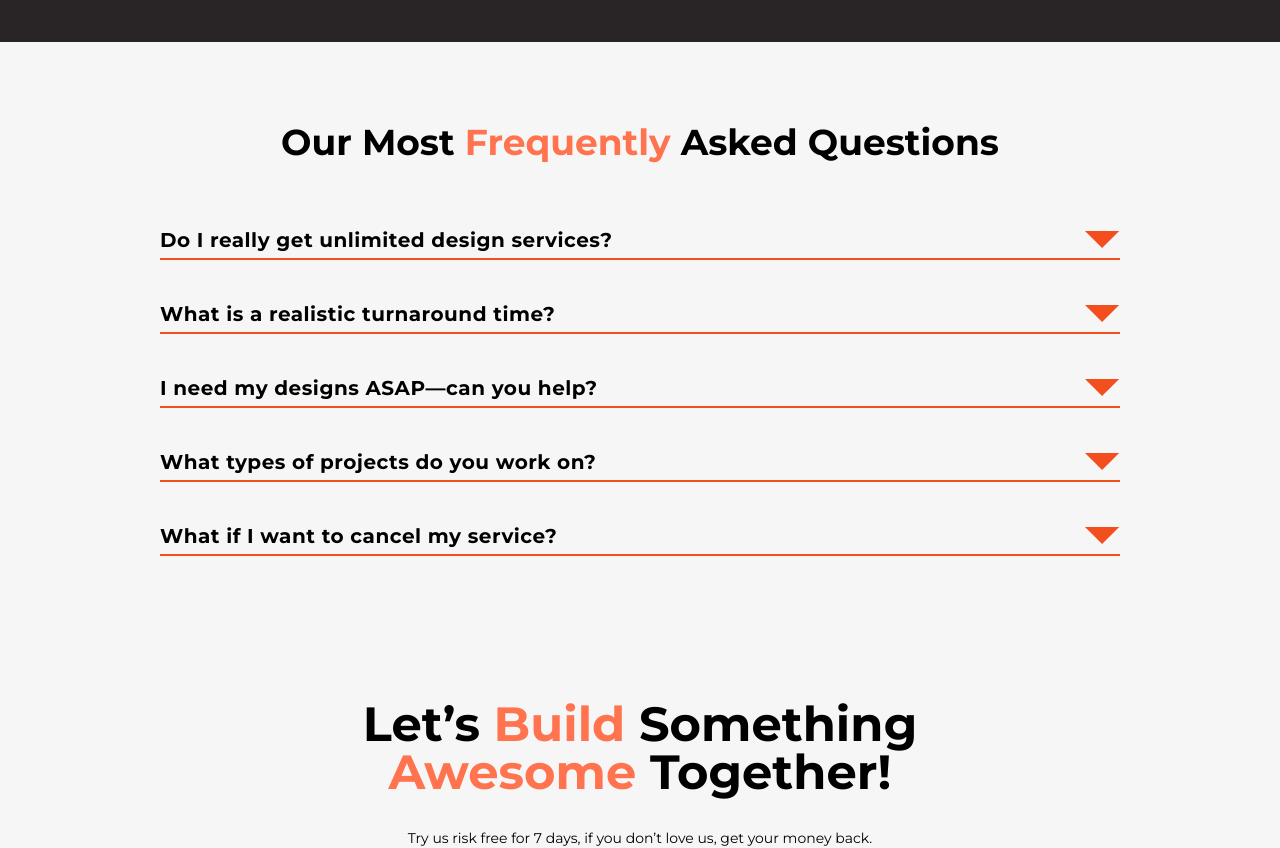
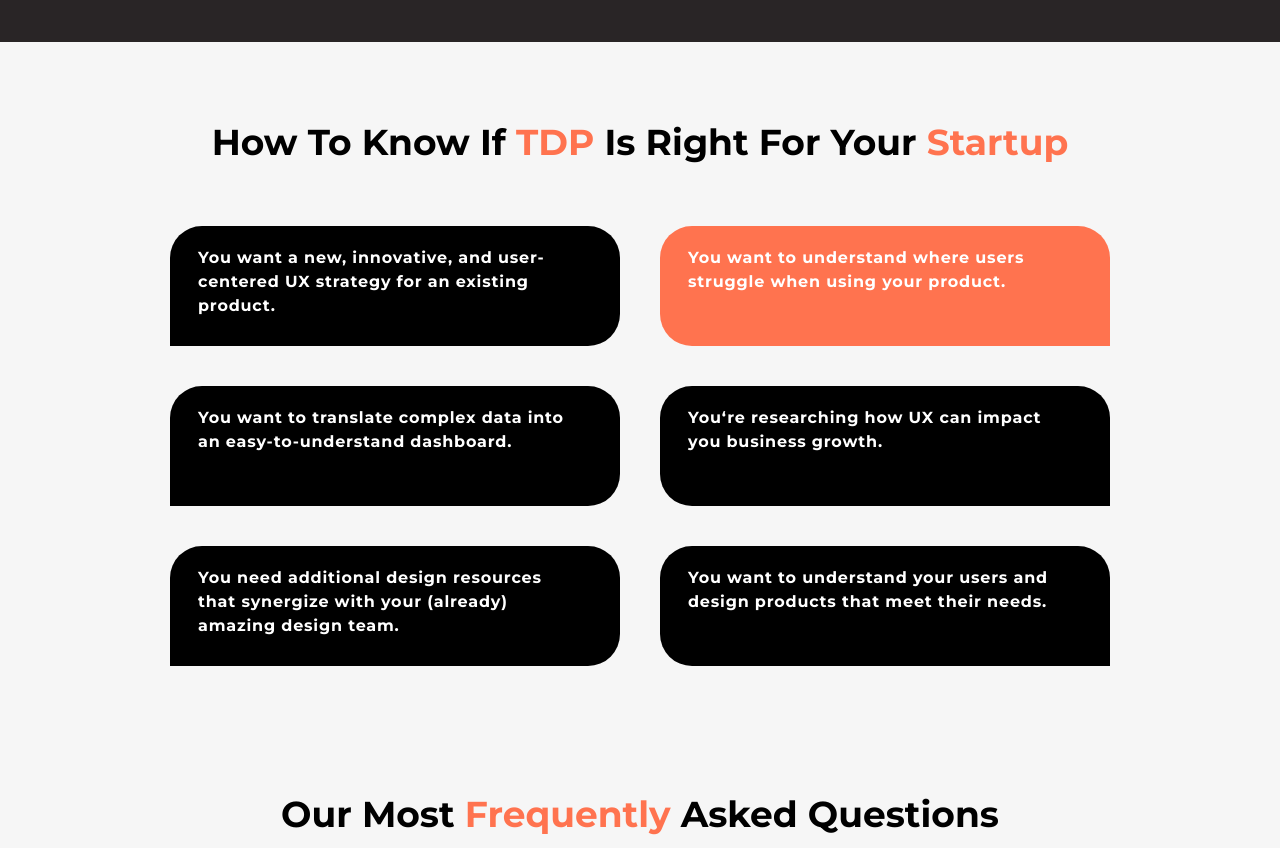
Before and after one commit to Alkaison/UXpert, a React (Vite) app: page / in a window 1280 px wide. Shown: the part 1100-1948 px from the top of the page. Built offline with nearby package versions, Linux system fonts and the light colour scheme.

Commit message:
feat: tips component and update packages-lock.json

```diff
--- a/src/App.jsx
+++ b/src/App.jsx
@@ -1,5 +1,6 @@
 import React from "react";
 import Hero from "./containers/Hero";
+import Tips from "./containers/Tips";
 import Questions from "./containers/Questions";
 import Invitation from "./containers/Invitation";
 import Footer from "./containers/Footer";
@@ -9,6 +10,7 @@ function App() {
   return (
     <React.Fragment>
       <Hero />
+      <Tips />
       <Questions />
       <Invitation />
       <Footer />
--- /dev/null
+++ b/src/components/Tip.jsx
@@ -0,0 +1,16 @@
+import React from "react";
+
+function Tip({ tip, active, position }) {
+  return (
+    <div
+      className={`w-[450px] h-[120px] text-white font-bold tracking-wider pl-7 pr-9 py-5 rounded-[32px] ${
+        position % 2 === 0 ? "rounded-br-[0]" : "rounded-bl-[0]"
+      }`}
+      style={{ backgroundColor: active ? "#FF734F" : "#000000" }}
+    >
+      {tip}
+    </div>
+  );
+}
+
+export default Tip;
--- a/src/containers/Questions.jsx
+++ b/src/containers/Questions.jsx
@@ -5,14 +5,14 @@ import { faqQuestions } from "../scripts/questions";
 function Questions() {
   return (
     <div className="my-20 bg-[#F6F6F6] flex flex-col items-center justify-center gap-16">
-      <h3 className="text-4xl font-bold capitalize">
+      <h3 className="mt-12 text-4xl font-bold capitalize">
         Our most <span className="text-[#FF734F]">frequently</span> asked
         questions
       </h3>
 
       <div className="w-[75%] flex flex-col gap-10">
-        {faqQuestions.map((faq) => (
-          <Question question={faq.question} answer={faq.answer} />
+        {faqQuestions.map((faq, index) => (
+          <Question key={index} question={faq.question} answer={faq.answer} />
         ))}
       </div>
     </div>
--- /dev/null
+++ b/src/containers/Tips.jsx
@@ -0,0 +1,27 @@
+import React from "react";
+import Tip from "../components/Tip";
+import { faqTips } from "../scripts/tips";
+
+function Tips() {
+  return (
+    <div className="my-20 bg-[#F6F6F6] flex flex-col items-center justify-center gap-16">
+      <h3 className="text-4xl font-bold capitalize">
+        How to know if <span className="text-[#FF734F]">TDP</span> is right for
+        your <span className="text-[#FF734F]">startup</span>
+      </h3>
+
+      <div className="w-[75%] justify-center items-center flex flex-wrap gap-10">
+        {faqTips.map((data, index) => (
+          <Tip
+            key={index}
+            position={index + 1}
+            tip={data.tip}
+            active={data.active}
+          />
+        ))}
+      </div>
+    </div>
+  );
+}
+
+export default Tips;
--- /dev/null
+++ b/src/scripts/tips.js
@@ -0,0 +1,26 @@
+export const faqTips = [
+  {
+    tip: "You want a new, innovative, and user-centered UX strategy for an existing product.",
+    active: false,
+  },
+  {
+    tip: "You want to understand where users struggle when using your product.",
+    active: true,
+  },
+  {
+    tip: "You want to translate complex data into an easy-to-understand dashboard.",
+    active: false,
+  },
+  {
+    tip: "You‘re researching how UX can impact you business growth.",
+    active: false,
+  },
+  {
+    tip: "You need additional design resources that synergize with your (already) amazing design team.",
+    active: false,
+  },
+  {
+    tip: "You want to understand your users and design products that meet their needs.",
+    active: false,
+  },
+];
```
Also changed, not shown: 1 other file (tests, documents, lock files or other folders).
